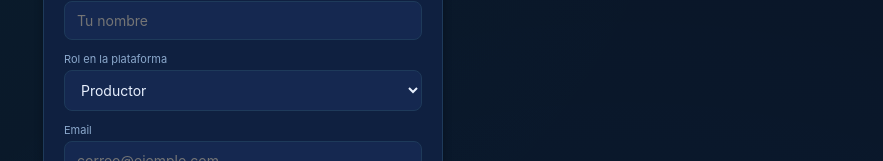
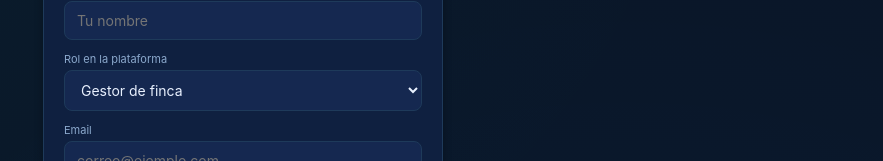
Before and after one commit to acuicolasvientoenpopa-coder/acuacal21, a React (Vite) app: page /login in a window 1280 px wide. Both pictures are taken after a click on the button "Registrarse". Shown: the part 220-381 px from the top of the page, without its empty margins (397-1280 px from the left). Built offline with nearby package versions, Linux system fonts and the light colour scheme.

Commit message:
rename: productor -> gestor en roles, fixes build

```diff
--- a/src/App.tsx
+++ b/src/App.tsx
@@ -3,7 +3,7 @@ import { BrowserRouter, Routes, Route, Navigate } from "react-router-dom";
 import { LanguageProvider } from "@/store/language";
 import { CurrencyProvider } from "@/store/currency";
 import { ThemeProvider } from "@/store/theme";
-import { AuthProvider, useAuth } from "@/store/auth";
+import AuthProvider, { useAuth } from "@/store/auth";
 import Layout from "@/components/Layout";
 import ToastContainer from "@/components/Toast";
 import ErrorBoundary from "@/components/ErrorBoundary";
--- a/src/core/i18n.ts
+++ b/src/core/i18n.ts
@@ -503,7 +503,7 @@ export const IDIOMAS = {
     geoMapaNoDisponible: "Mapa no disponible en el reporte",
     updateAvailable: "🆕 Nueva versión disponible",
     updateRefresh: "Actualizar",
-    rolProductor: "Productor",
+    rolGestor: "Gestor de finca",
     rolTecnico: "Técnico",
     rolLabel: "Rol en la plataforma",
   },
@@ -1011,7 +1011,7 @@ export const IDIOMAS = {
     geoMapaNoDisponible: "Map not available in report",
     updateAvailable: "🆕 New version available",
     updateRefresh: "Refresh",
-    rolProductor: "Producer",
+    rolGestor: "Farm Manager",
     rolTecnico: "Technician",
     rolLabel: "Platform role",
   },
@@ -1519,7 +1519,7 @@ export const IDIOMAS = {
     geoMapaNoDisponible: "Mapa não disponível no relatório",
     updateAvailable: "🆕 Nova versão disponível",
     updateRefresh: "Atualizar",
-    rolProductor: "Produtor",
+    rolGestor: "Gestor da fazenda",
     rolTecnico: "Técnico",
     rolLabel: "Função na plataforma",
   },
--- a/src/core/plan.ts
+++ b/src/core/plan.ts
@@ -1,10 +1,10 @@
 export type Plan = "free" | "pro" | "enterprise";
-export type Rol = "productor" | "tecnico" | "admin";
+export type Rol = "gestor" | "tecnico" | "admin";
 
 export const PLAN_LIMITS: Record<Plan, { maxFincas: number; maxEstanques: number; canExport: boolean; canUseGeo: boolean; roles: Rol[] }> = {
-  free: { maxFincas: 1, maxEstanques: 3, canExport: false, canUseGeo: false, roles: ["productor"] },
-  pro: { maxFincas: Infinity, maxEstanques: Infinity, canExport: true, canUseGeo: true, roles: ["productor", "tecnico"] },
-  enterprise: { maxFincas: Infinity, maxEstanques: Infinity, canExport: true, canUseGeo: true, roles: ["admin", "productor", "tecnico"] },
+  free: { maxFincas: 1, maxEstanques: 3, canExport: false, canUseGeo: false, roles: ["gestor"] },
+  pro: { maxFincas: Infinity, maxEstanques: Infinity, canExport: true, canUseGeo: true, roles: ["gestor", "tecnico"] },
+  enterprise: { maxFincas: Infinity, maxEstanques: Infinity, canExport: true, canUseGeo: true, roles: ["admin", "gestor", "tecnico"] },
 };
 
 export const PLANES: { id: Plan; label: string; precio: string; desc: string; features: string[] }[] = [
--- a/src/pages/Fincas.tsx
+++ b/src/pages/Fincas.tsx
@@ -265,14 +265,14 @@ export default function Fincas() {
                         <input value={invite.email} onChange={(e) => setInvite({ ...invite, email: e.target.value })}
                           placeholder="email@ejemplo.com" style={{ flex: 1, fontSize: 12 }} />
                         <select value={invite.rol} onChange={(e) => setInvite({ ...invite, rol: e.target.value })} style={{ fontSize: 12 }}>
-                          <option value="productor">Productor</option>
+                          <option value="gestor">Gestor de finca</option>
                           <option value="tecnico">Técnico</option>
                         </select>
                         <button className="btn-sm" onClick={() => sendInvite(f.id)} disabled={inviting}>➕</button>
                         <button className="btn-sm" onClick={() => setInvite(null)}>✕</button>
                       </div>
                     ) : (
-                      <button className="btn-sm" style={{ fontSize: 12 }} onClick={() => setInvite({ fincaId: f.id, email: "", rol: "productor" })}>
+                      <button className="btn-sm" style={{ fontSize: 12 }} onClick={() => setInvite({ fincaId: f.id, email: "", rol: "gestor" })}>
                         ➕ Invitar usuario
                       </button>
                     )}
--- a/src/pages/Login.tsx
+++ b/src/pages/Login.tsx
@@ -12,7 +12,7 @@ export default function Login() {
   const [email, setEmail] = useState("");
   const [password, setPassword] = useState("");
   const [nombre, setNombre] = useState("");
-  const [rol, setRol] = useState("productor");
+  const [rol, setRol] = useState("gestor");
   const [acepto, setAcepto] = useState(false);
   const [error, setError] = useState("");
   const [loading, setLoading] = useState(false);
@@ -86,7 +86,7 @@ export default function Login() {
               <label style={{ fontSize: 11, color: "var(--text2)", display: "flex", flexDirection: "column", gap: 4 }}>
                 {t("rolLabel")}
                 <select value={rol} onChange={(e) => setRol(e.target.value)} style={{ width: "100%" }}>
-                  <option value="productor">{t("rolProductor")}</option>
+                  <option value="gestor">{t("rolGestor")}</option>
                   <option value="tecnico">{t("rolTecnico")}</option>
                 </select>
               </label>
--- a/src/pages/Planes.tsx
+++ b/src/pages/Planes.tsx
@@ -5,15 +5,15 @@ import { PLANES } from "@/core";
 import { createApi } from "@/services/api";
 
 const ROLES = [
-  { id: "productor", label: "Productor", desc: "Gestión completa de fincas y producción" },
+  { id: "gestor", label: "Gestor de finca", desc: "Gestión completa de fincas y producción" },
   { id: "tecnico", label: "Técnico", desc: "Monitoreo, bitácora y parámetros WQ" },
   { id: "admin", label: "Admin", desc: "Acceso total incluyendo panel de administración" },
 ] as const;
 
 const ROLES_BY_PLAN: Record<string, string[]> = {
-  free: ["productor"],
-  pro: ["productor", "tecnico"],
-  enterprise: ["admin", "productor", "tecnico"],
+  free: ["gestor"],
+  pro: ["gestor", "tecnico"],
+  enterprise: ["admin", "gestor", "tecnico"],
 };
 
 export default function Planes() {
@@ -49,7 +49,7 @@ export default function Planes() {
   };
 
   const paidPlan = plan !== "free";
-  const availableRoles = ROLES_BY_PLAN[plan] || ["productor"];
+  const availableRoles = ROLES_BY_PLAN[plan] || ["gestor"];
 
   return (
     <div>
--- a/src/store/auth.tsx
+++ b/src/store/auth.tsx
@@ -1,4 +1,4 @@
-import { createContext, useContext, useState, useEffect, useCallback, type ReactNode } from "react";
+import { createContext, useContext, useState, useEffect, useCallback } from "react";
 import { createClient, type User } from "@supabase/supabase-js";
 import type { Plan, Rol } from "@/core";
 import { API_URL } from "@/utils/config";
@@ -31,15 +31,15 @@ function getPlanFromUser(u: User | null): Plan {
 }
 
 function getRolFromUser(u: User | null): Rol {
-  return (u?.user_metadata?.rol as Rol) || "productor";
+  return (u?.user_metadata?.rol as Rol) || "gestor";
 }
 
-export function AuthProvider({ children }: { children: ReactNode }) {
+export default function AuthProvider({ children }: { children: React.ReactNode }) {
   const [user, setUser] = useState<User | null>(null);
   const [token, setToken] = useState<string | null>(null);
   const [loading, setLoading] = useState(true);
   const [plan, setPlan] = useState<Plan>("free");
-  const [rol, setRol] = useState<Rol>("productor");
+  const [rol, setRol] = useState<Rol>("gestor");
 
   useEffect(() => {
     const session = supabase.auth.getSession();
@@ -71,7 +71,7 @@ export function AuthProvider({ children }: { children: ReactNode }) {
   const register = useCallback(async (email: string, password: string, nombre: string, rol?: string): Promise<string | null> => {
     const { data, error } = await supabase.auth.signUp({
       email, password,
-      options: { data: { nombre, plan: "free", rol: rol || "productor" } },
+      options: { data: { nombre, plan: "free", rol: rol || "gestor" } },
     });
     if (error) return error.message;
     if (!data.session) return "Revisá tu email para confirmar la cuenta";
```
Also changed, not shown: 2 other files (tests, documents, lock files or other folders).
